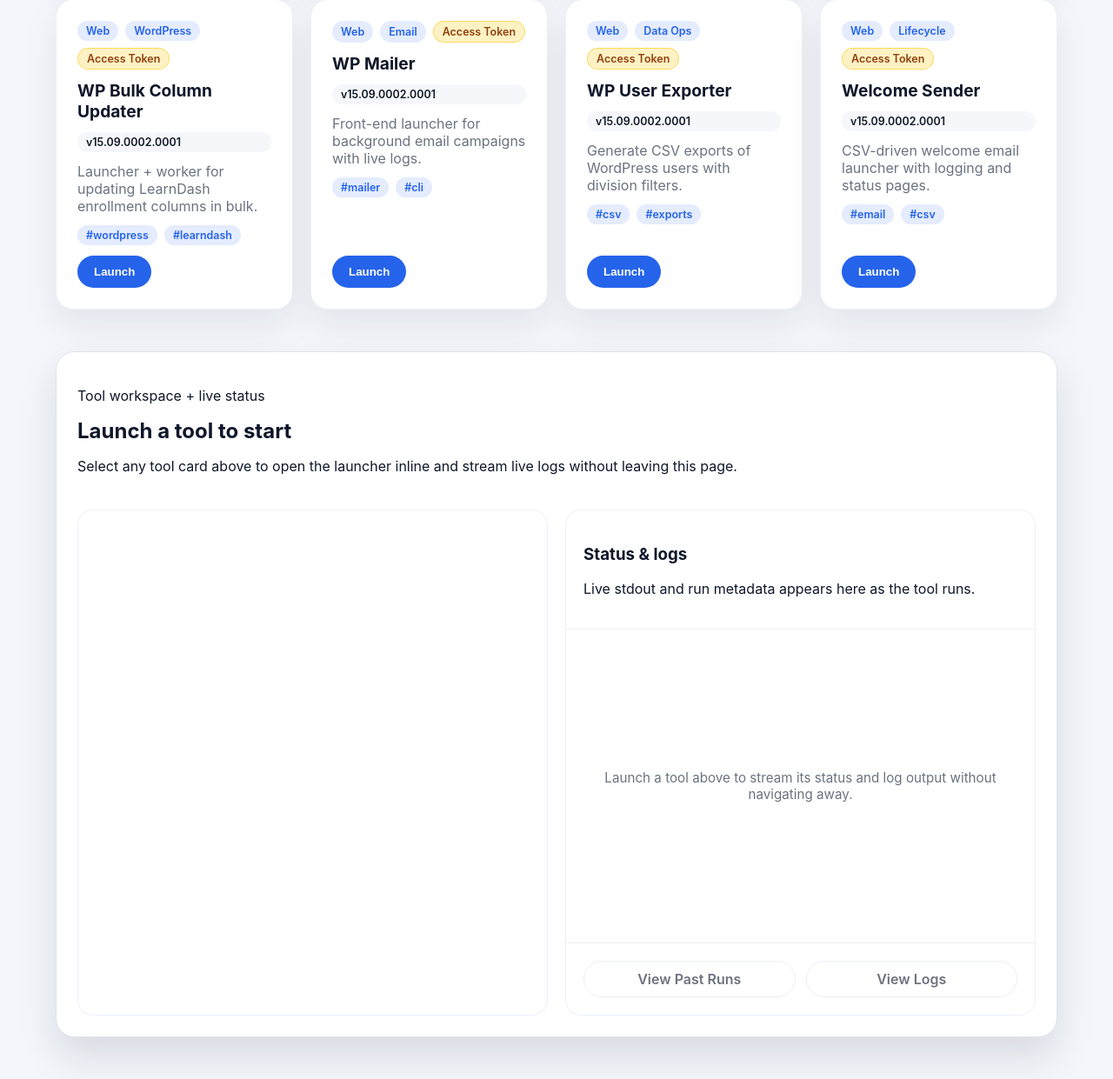
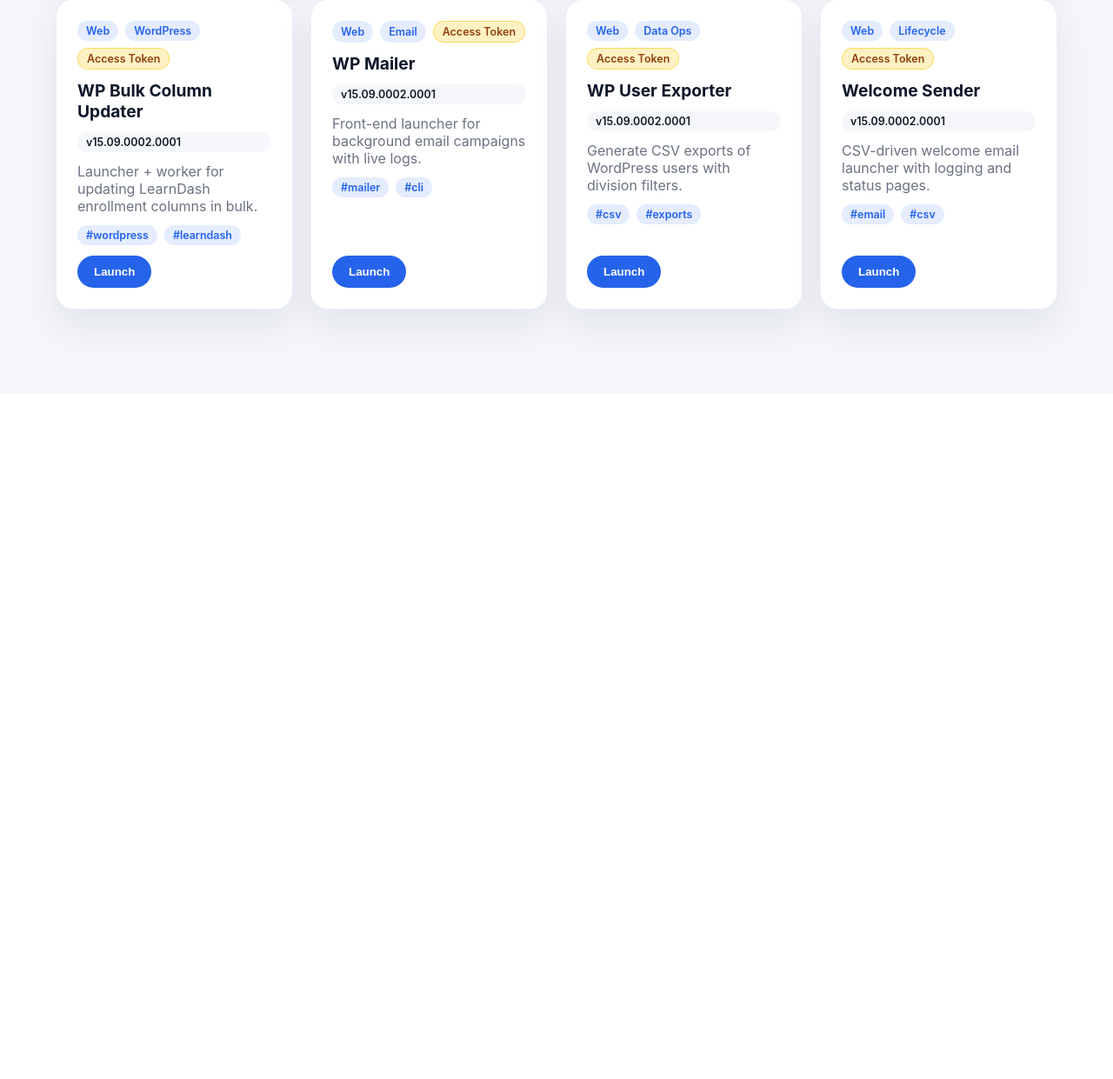
Before and after one commit to aroonaugustine/calm-tools, a PHP site: page / in a window 1280 px wide. Shown: the part 1275-2516 px from the top of the page at 87% size. After the commit the page ends 1675 px from the top, so only its background shows below. Run offline with PHP 8.4, Linux system fonts and the light colour scheme.

Commit message:
Open tools in runner tab

```diff
--- a/app/Support/helpers.php
+++ b/app/Support/helpers.php
@@ -37,6 +37,23 @@ function portal_tool_url(string $relativePath): string
     return portal_base_uri() . ltrim($relativePath, '/');
 }
 
+function portal_tool_status_path(string $entry): ?string
+{
+    $entryDir = dirname($entry);
+    if ($entryDir === '.' || $entryDir === '\\') {
+        $entryDir = '';
+    }
+
+    foreach (['status.php', 'status.html'] as $candidate) {
+        $relative = $entryDir === '' ? $candidate : "{$entryDir}/{$candidate}";
+        if (is_file(PORTAL_BASE_PATH . '/' . $relative)) {
+            return $relative;
+        }
+    }
+
+    return null;
+}
+
 function portal_esc(string $value): string
 {
     return htmlspecialchars($value, ENT_QUOTES | ENT_SUBSTITUTE, 'UTF-8');
--- a/index.php
+++ b/index.php
@@ -9,23 +9,6 @@ use Portal\Core\ToolRegistry;
 
 $registry = ToolRegistry::fromConfig(__DIR__ . '/config/tools.php');
 $tools = $registry->all();
-function find_tool_status_path(Tool $tool): ?string
-{
-    $entryDir = dirname($tool->entry());
-    if ($entryDir === '.' || $entryDir === '\\') {
-        $entryDir = '';
-    }
-
-    foreach (['status.php', 'status.html'] as $candidate) {
-        $relative = $entryDir === '' ? $candidate : "{$entryDir}/{$candidate}";
-        if (is_file(__DIR__ . '/' . $relative)) {
-            return $relative;
-        }
-    }
-
-    return null;
-}
-
 $webTools = array_values(array_filter($tools, static fn (Tool $tool): bool => !$tool->isCli()));
 
 /**
@@ -34,7 +17,6 @@ $webTools = array_values(array_filter($tools, static fn (Tool $tool): bool => !$
 function render_tool_cards(array $list): void
 {
     foreach ($list as $tool) {
-        $statusUrl = find_tool_status_path($tool);
         $searchBlob = strtolower($tool->name() . ' ' . $tool->description() . ' ' . implode(' ', $tool->tags()));
         ?>
         <article class="tool-card"
@@ -65,9 +47,7 @@ function render_tool_cards(array $list): void
             <?php if ($tool->launchUrl()): ?>
               <button type="button"
                       class="button primary"
-                      data-launch="<?= portal_esc($tool->launchUrl() ?? ''); ?>"
-                      data-tool-name="<?= portal_esc($tool->name()); ?>"
-                      <?php if ($statusUrl): ?>data-status="<?= portal_esc($statusUrl); ?>"<?php endif; ?>>
+                      data-tool-slug="<?= portal_esc($tool->slug()); ?>">
                 Launch
               </button>
             <?php else: ?>
@@ -93,7 +73,7 @@ function render_tool_cards(array $list): void
   <link rel="stylesheet" href="<?= portal_asset('css/portal.css'); ?>">
 </head>
 <body>
-<main>
+<main data-runner-endpoint="<?= portal_base_uri(); ?>tool-runner.php">
   <section class="hero">
     <div>
       <h1>CALM Admin Toolkit</h1>
@@ -133,40 +113,6 @@ function render_tool_cards(array $list): void
     </div>
   </section>
 
-  <section class="runner-section" data-runner>
-    <div class="runner-panel">
-      <header class="runner-panel__header">
-        <div>
-          <p class="muted runner-panel__note">Tool workspace + live status</p>
-          <h2 data-runner-tool-name>Launch a tool to start</h2>
-          <p class="muted runner-panel__hint">
-            Select any tool card above to open the launcher inline and stream live logs without leaving this page.
-          </p>
-        </div>
-      </header>
-      <div class="runner-panel__body">
-        <div class="runner-panel__preview">
-          <iframe data-runner-frame title="Tool workspace" loading="lazy"></iframe>
-        </div>
-        <div class="runner-panel__log">
-          <div class="runner-panel__log-heading">
-            <h3>Status &amp; logs</h3>
-            <p>Live stdout and run metadata appears here as the tool runs.</p>
-          </div>
-          <div class="runner-panel__log-body">
-            <div class="runner-panel__placeholder" data-runner-placeholder>
-              Launch a tool above to stream its status and log output without navigating away.
-            </div>
-            <iframe data-runner-status title="Live status and logs" hidden loading="lazy"></iframe>
-          </div>
-          <div class="runner-panel__actions">
-            <a class="button secondary" data-runner-past-runs target="_blank" rel="noreferrer noopener" aria-disabled="true">View Past Runs</a>
-            <a class="button secondary" data-runner-raw-logs target="_blank" rel="noreferrer noopener" aria-disabled="true">View Logs</a>
-          </div>
-        </div>
-      </div>
-    </div>
-  </section>
 </main>
 <script src="<?= portal_asset('js/portal.js'); ?>" defer></script>
 </body>
--- a/portal-assets/css/portal.css
+++ b/portal-assets/css/portal.css
@@ -198,111 +198,6 @@ main {
   background: var(--accent);
   color: white;
 }
-
-.runner-section {
-  margin-top: 48px;
-}
-
-.runner-panel {
-  background: var(--card-bg);
-  border: 1px solid var(--border);
-  border-radius: 22px;
-  padding: 24px;
-  box-shadow: var(--shadow);
-}
-
-.runner-section--active .runner-panel {
-  border-color: rgba(37, 99, 235, 0.35);
-}
-
-.runner-panel__header {
-  display: flex;
-  flex-wrap: wrap;
-  gap: 16px;
-}
-
-.runner-panel__header h2 {
-  margin: 0;
-}
-
-.runner-panel__body {
-  margin-top: 24px;
-  display: grid;
-  grid-template-columns: repeat(auto-fit, minmax(320px, 1fr));
-  gap: 20px;
-}
-
-.runner-panel__preview,
-.runner-panel__log {
-  background: #fff;
-  border-radius: 18px;
-  border: 1px solid #eceffa;
-  overflow: hidden;
-  display: flex;
-  flex-direction: column;
-  min-height: 420px;
-}
-
-.runner-panel__preview iframe,
-.runner-panel__log iframe {
-  border: none;
-  width: 100%;
-  min-height: 360px;
-}
-
-.runner-panel__preview iframe {
-  flex: 1;
-}
-
-.runner-panel__log-heading {
-  padding: 20px;
-  border-bottom: 1px solid #f0f1f6;
-}
-
-.runner-panel__log-body {
-  position: relative;
-  flex: 1;
-  min-height: 360px;
-}
-
-.runner-panel__log-body iframe {
-  position: absolute;
-  inset: 0;
-  border: none;
-  width: 100%;
-  height: 100%;
-}
-
-.runner-panel__placeholder {
-  position: absolute;
-  inset: 0;
-  padding: 24px;
-  color: var(--muted);
-  font-size: 0.95rem;
-  display: flex;
-  align-items: center;
-  justify-content: center;
-  text-align: center;
-}
-
-.runner-panel__actions {
-  display: flex;
-  gap: 12px;
-  flex-wrap: wrap;
-  padding: 20px;
-  border-top: 1px solid #f0f1f6;
-}
-
-.runner-panel__actions .button {
-  flex: 1;
-  justify-content: center;
-}
-
-.runner-panel__actions a[aria-disabled='true'] {
-  pointer-events: none;
-  opacity: 0.6;
-}
-
 .button.primary:hover {
   background: #1d4ed8;
 }
--- a/portal-assets/js/portal.js
+++ b/portal-assets/js/portal.js
@@ -8,16 +8,10 @@
   const tokenForm = document.querySelector('[data-token-form]');
   const tokenMessage = document.querySelector('[data-token-msg]');
   const tokenClear = document.querySelector('[data-token-clear]');
-  const launchButtons = Array.from(document.querySelectorAll('[data-launch]'));
+  const launchButtons = Array.from(document.querySelectorAll('[data-tool-slug]'));
+  const main = document.querySelector('main');
+  const runnerEndpoint = main?.dataset.runnerEndpoint || 'tool-runner.php';
   const storageKey = 'portalAccessToken';
-  const runnerSection = document.querySelector('[data-runner]');
-  const runnerToolName = document.querySelector('[data-runner-tool-name]');
-  const runnerFrame = document.querySelector('[data-runner-frame]');
-  const runnerStatusFrame = document.querySelector('[data-runner-status]');
-  const runnerPlaceholder = document.querySelector('[data-runner-placeholder]');
-  const runnerPastRuns = document.querySelector('[data-runner-past-runs]');
-  const runnerRawLogs = document.querySelector('[data-runner-raw-logs]');
-  const defaultLogHint = runnerPlaceholder?.textContent?.trim() ?? '';
 
   function showTokenMessage(message) {
     if (tokenMessage) {
@@ -97,30 +91,11 @@
     showTokenMessage('Required for launching every tool. Stored only in this browser session.');
   });
 
-  function updateRunnerLinks(statusUrl) {
-    const links = [
-      runnerPastRuns,
-      runnerRawLogs,
-    ].filter(Boolean);
-
-    links.forEach((link) => {
-      if (!link) {
+  function openRunner(slug) {
+    if (!slug) {
       return;
     }
-      if (statusUrl) {
-        link.removeAttribute('aria-disabled');
-        link.setAttribute('href', statusUrl);
-      } else {
-        link.setAttribute('aria-disabled', 'true');
-        link.removeAttribute('href');
-      }
-    });
-  }
 
-  launchButtons.forEach((button) => {
-    button.addEventListener('click', () => {
-      const url = button.dataset.launch;
-      if (!url) return;
     const token = getToken();
     if (!token) {
       tokenInput?.focus();
@@ -129,43 +104,16 @@
       return;
     }
 
-      const joiner = url.includes('?') ? '&' : '?';
-      const destination = `${url}${joiner}token=${encodeURIComponent(token)}`;
-      const toolName = button.dataset.toolName || 'Tool';
-      const statusUrl = button.dataset.status || '';
-
-      if (runnerToolName) {
-        runnerToolName.textContent = toolName;
-      }
-      if (runnerFrame) {
-        runnerFrame.src = destination;
-        runnerFrame.title = `${toolName} workspace`;
-      }
-      if (runnerSection) {
-        runnerSection.classList.add('runner-section--active');
+    const base = new URL(runnerEndpoint, window.location.href);
+    base.searchParams.set('tool', slug);
+    base.searchParams.set('token', token);
+    window.open(base.toString(), '_blank', 'noopener');
   }
 
-      if (runnerStatusFrame) {
-        if (statusUrl) {
-          runnerStatusFrame.hidden = false;
-          runnerStatusFrame.src = statusUrl;
-        } else {
-          runnerStatusFrame.hidden = true;
-          runnerStatusFrame.removeAttribute('src');
-        }
-      }
-
-      if (runnerPlaceholder) {
-        if (statusUrl) {
-          runnerPlaceholder.hidden = true;
-          runnerPlaceholder.textContent = defaultLogHint;
-        } else {
-          runnerPlaceholder.hidden = false;
-          runnerPlaceholder.textContent = `${toolName} does not expose an inline status view yet.`;
-        }
-      }
-
-      updateRunnerLinks(statusUrl);
+  launchButtons.forEach((button) => {
+    button.addEventListener('click', () => {
+      const slug = button.dataset.toolSlug;
+      openRunner(slug);
     });
   });
 
```
Also changed, not shown: portal-assets/css/runner.css (added, +118 -0 lines), tool-runner.php (added, +87 -0 lines). Lines whose indentation alone changed are shown as unchanged.
